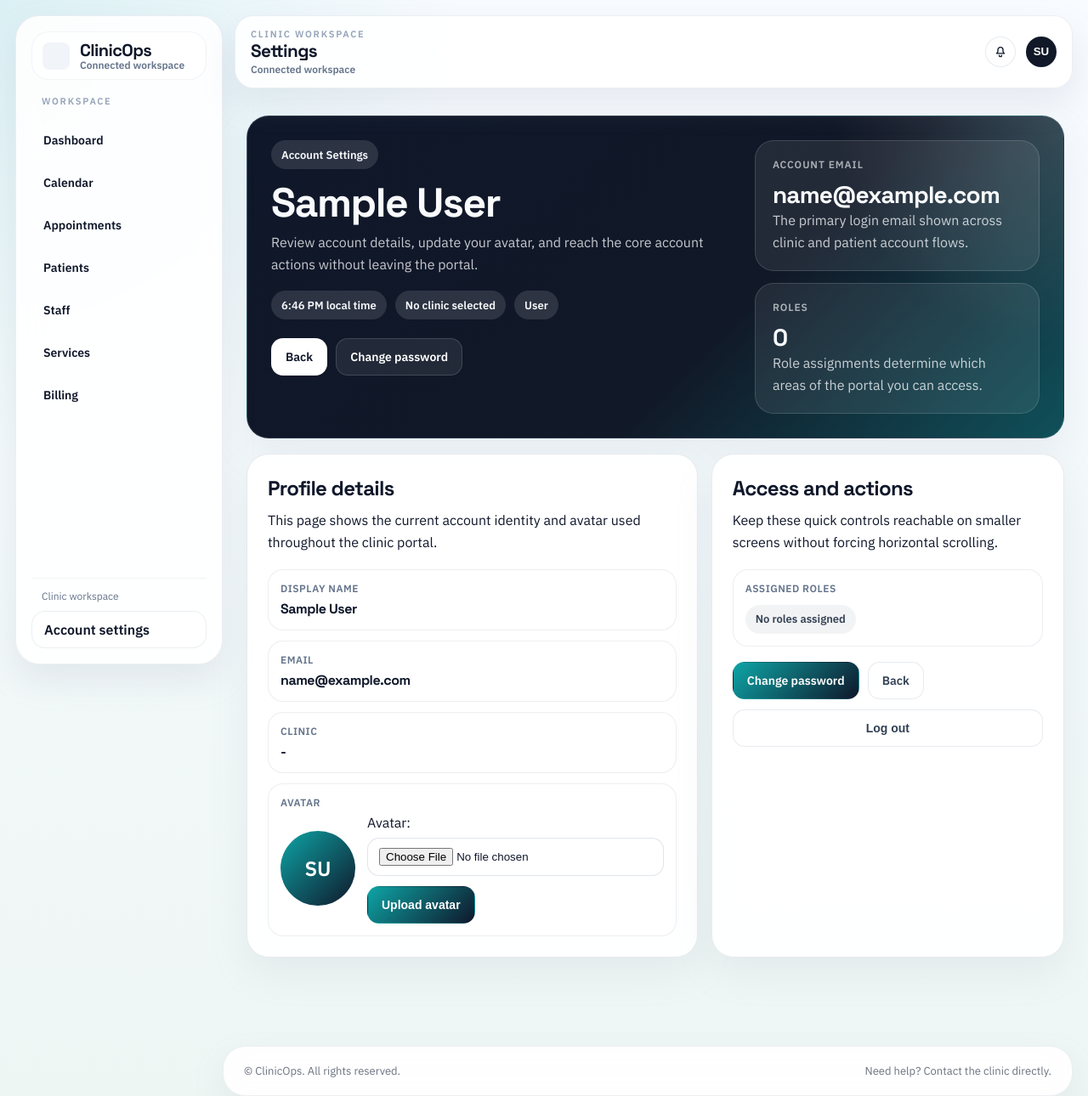
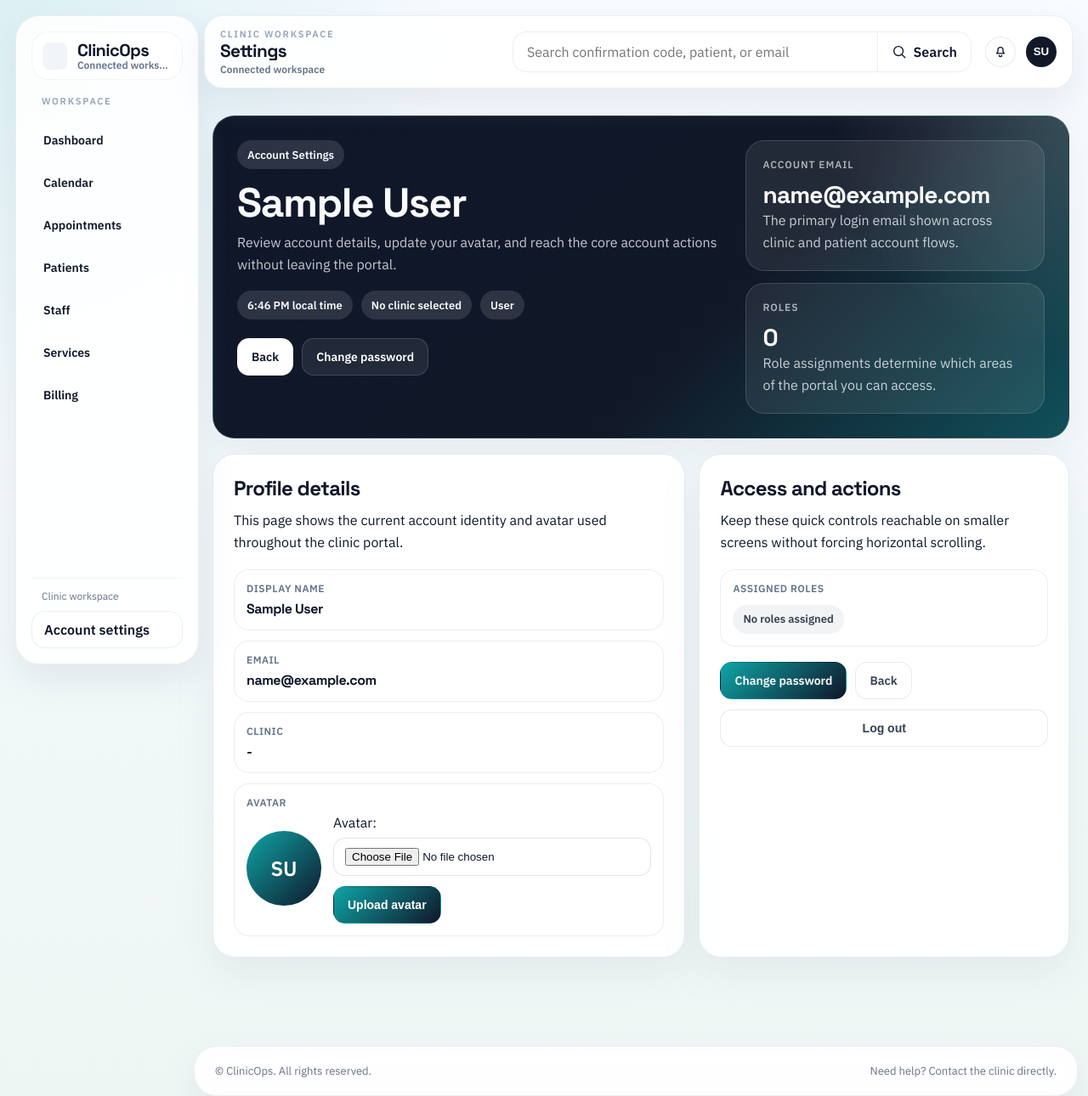
Before and after one commit to pinoyvaautomation/Clinicops, a Django app: page /settings/ in a window 1280 px wide. Shown: the whole page at 85% size. Run offline with Django 5.2, Linux system fonts and the light colour scheme; the visitor is signed in with stand-in values (Sample User, id 1); data that the repository does not hold is empty; parts of the project's set-up code (start-up, migrations or seed data) failed here and were passed over.

Commit message:
Refine portal shell and add staff search

```diff
--- a/core/context_processors.py
+++ b/core/context_processors.py
@@ -7,6 +7,7 @@ from .models import Notification, Patient, Staff
 from .plan_limits import clinic_can_use_notifications, clinic_usage_summary
 
 ALLOWED_GROUPS = {'Admin', 'Doctor', 'Nurse', 'FrontDesk'}
+SEARCHABLE_GROUPS = {'Admin', 'Doctor', 'FrontDesk'}
 
 
 def user_roles(request):
@@ -22,6 +23,7 @@ def user_roles(request):
 
     is_admin = user.is_superuser or user.groups.filter(name='Admin').exists()
     is_staff_user = user.is_superuser or user.groups.filter(name__in=ALLOWED_GROUPS).exists()
+    can_staff_search = user.is_superuser or user.groups.filter(name__in=SEARCHABLE_GROUPS).exists()
 
     clinic = None
     avatar_url = None
@@ -100,4 +102,5 @@ def user_roles(request):
         'nav_notifications_unread_count': unread_notifications,
         'nav_notification_preview': notification_preview,
         'nav_plan_usage': plan_usage,
+        'nav_can_search': can_staff_search and is_staff_user,
     }
--- a/core/templates/core/partials/top_nav.html
+++ b/core/templates/core/partials/top_nav.html
@@ -509,16 +509,16 @@
   }
   body.portal-shell-page {
     --shell-edge: 18px;
-    --shell-sidebar-width: 244px;
+    --shell-sidebar-width: 216px;
     --shell-topbar-height: 76px;
   }
   body.portal-shell-page .wrap {
     max-width: none;
     margin: 0;
-    padding: calc(var(--shell-topbar-height) + 40px) 28px 56px calc(var(--shell-sidebar-width) + 46px);
+    padding: calc(var(--shell-topbar-height) + 40px) 22px 56px calc(var(--shell-sidebar-width) + 34px);
   }
   body.portal-shell-page .site-footer {
-    margin: 48px 18px 0 calc(var(--shell-sidebar-width) + 18px);
+    margin: 48px 12px 0 calc(var(--shell-sidebar-width) + 12px);
     border-radius: 26px;
     border: 1px solid rgba(148, 163, 184, 0.18);
     box-shadow: 0 18px 38px rgba(148, 163, 184, 0.14);
@@ -630,7 +630,7 @@
     padding: 14px 18px;
     position: fixed;
     top: var(--shell-edge);
-    left: calc(var(--shell-sidebar-width) + 32px);
+    left: calc(var(--shell-sidebar-width) + 24px);
     right: var(--shell-edge);
     min-height: var(--shell-topbar-height);
     z-index: 1200;
@@ -671,6 +671,73 @@
     white-space: nowrap;
     overflow: hidden;
     text-overflow: ellipsis;
+  }
+  .topbar-search {
+    flex: 1 1 420px;
+    max-width: 540px;
+    margin-left: auto;
+  }
+  .topbar-search form {
+    margin: 0;
+    display: grid;
+    grid-template-columns: minmax(0, 1fr) auto;
+    align-items: center;
+    border: 1px solid rgba(148, 163, 184, 0.18);
+    border-radius: 16px;
+    background: rgba(255, 255, 255, 0.82);
+    box-shadow: inset 0 1px 0 rgba(255, 255, 255, 0.4);
+    overflow: hidden;
+  }
+  .topbar-search__field {
+    width: 100%;
+    min-width: 0;
+    min-height: 46px;
+    border: none;
+    background: transparent;
+    padding: 0 16px;
+    font: inherit;
+    color: #0f172a;
+  }
+  .topbar-search__field:focus {
+    outline: none;
+  }
+  .topbar-search__button,
+  .topbar-search__shortcut {
+    display: inline-flex;
+    align-items: center;
+    justify-content: center;
+    gap: 8px;
+    min-height: 46px;
+    padding: 0 16px;
+    border: none;
+    border-left: 1px solid rgba(148, 163, 184, 0.18);
+    background: rgba(255, 255, 255, 0.94);
+    color: #0f172a;
+    font: inherit;
+    font-weight: 700;
+    text-decoration: none;
+    cursor: pointer;
+  }
+  .topbar-search__shortcut {
+    display: none;
+    min-height: 40px;
+    padding: 0 12px;
+    border: 1px solid rgba(148, 163, 184, 0.18);
+    border-radius: 14px;
+    background: #fff;
+  }
+  .topbar-search__icon {
+    width: 18px;
+    height: 18px;
+    display: inline-flex;
+    align-items: center;
+    justify-content: center;
+    flex: 0 0 18px;
+  }
+  .topbar-search__icon svg {
+    width: 100%;
+    height: 100%;
+    display: block;
   }
   .nav-drawer {
     position: fixed;
@@ -733,6 +800,12 @@
       padding: 12px 14px;
       border-radius: 22px;
       top: 12px;
+    }
+    .topbar-search {
+      display: none;
+    }
+    .topbar-search__shortcut {
+      display: inline-flex;
     }
     .topbar-title {
       font-size: 1rem;
@@ -827,7 +900,40 @@
     </div>
   </div>
 
+  {% if nav_can_search %}
+    <div class="topbar-search">
+      <form method="get" action="{% url 'portal-search' %}">
+        <input
+          class="topbar-search__field"
+          type="search"
+          name="q"
+          value="{{ request.GET.q|default_if_none:'' }}"
+          placeholder="Search confirmation code, patient, or email"
+          aria-label="Search appointments and patients"
+        >
+        <button class="topbar-search__button" type="submit">
+          <span class="topbar-search__icon" aria-hidden="true">
+            <svg viewBox="0 0 24 24" fill="none">
+              <path d="m21 21-4.35-4.35M10.75 18a7.25 7.25 0 1 1 0-14.5 7.25 7.25 0 0 1 0 14.5Z" stroke="currentColor" stroke-width="1.8" stroke-linecap="round" stroke-linejoin="round"/>
+            </svg>
+          </span>
+          Search
+        </button>
+      </form>
+    </div>
+  {% endif %}
+
   <div class="nav-actions">
+    {% if nav_can_search %}
+      <a class="topbar-search__shortcut" href="{% url 'portal-search' %}" aria-label="Open search">
+        <span class="topbar-search__icon" aria-hidden="true">
+          <svg viewBox="0 0 24 24" fill="none">
+            <path d="m21 21-4.35-4.35M10.75 18a7.25 7.25 0 1 1 0-14.5 7.25 7.25 0 0 1 0 14.5Z" stroke="currentColor" stroke-width="1.8" stroke-linecap="round" stroke-linejoin="round"/>
+          </svg>
+        </span>
+        Search
+      </a>
+    {% endif %}
     {% if nav_is_staff and nav_notifications_enabled %}
       <div class="nav-popover">
         <button
--- a/core/urls.py
+++ b/core/urls.py
@@ -27,6 +27,7 @@ urlpatterns = [
     path('verify-email/<uidb64>/<token>/', views.verify_email, name='verify-email'),
     path('resend-verification/', views.resend_verification, name='resend-verification'),
     path('settings/', views.settings_view, name='settings'),
+    path('search/', views.portal_search, name='portal-search'),
     path('post-login/', views.post_login_redirect, name='post-login'),
     path('appointments/lookup/', views.appointment_lookup, name='appointment-lookup'),
     path('portal/', views.patient_portal, name='patient-portal'),
--- a/core/views.py
+++ b/core/views.py
@@ -470,6 +470,63 @@ def _limit_reached_message(*, item: dict, resource_label: str, action_label: str
     return (
         f'Free plan limit reached for {resource_label}: {item["summary_label"]}. '
         f'Upgrade in billing to continue {action_label}.'
+    )
+
+
+def _searchable_appointments_for_staff(staff: Staff):
+    """Portal search notes: keep appointment search scoped to the current clinic and role."""
+    qs = Appointment.objects.filter(clinic=staff.clinic).select_related('patient', 'staff__user', 'appointment_type')
+    if _is_doctor(staff.user) and not _is_admin(staff.user):
+        qs = qs.filter(staff=staff)
+    return qs
+
+
+def _searchable_patients_for_staff(staff: Staff):
+    """Portal search notes: keep patient search aligned with existing patient-list permissions."""
+    qs = Patient.objects.filter(clinic=staff.clinic)
+    if _is_doctor(staff.user) and not _is_admin(staff.user):
+        patient_ids = Appointment.objects.filter(
+            clinic=staff.clinic,
+            staff=staff,
+        ).values_list('patient_id', flat=True)
+        qs = qs.filter(id__in=patient_ids)
+    return qs
+
+
+def _matches_patient_search(patient: Patient, query: str) -> bool:
+    """Portal search notes: encrypted patient fields need application-side matching."""
+    normalized = query.lower()
+    full_name = f'{patient.first_name} {patient.last_name}'.strip().lower()
+    return any(
+        normalized in value
+        for value in [
+            (patient.first_name or '').lower(),
+            (patient.last_name or '').lower(),
+            full_name,
+            (patient.email or '').lower(),
+            (patient.phone or '').lower(),
+        ]
+        if value
+    )
+
+
+def _matches_appointment_search(appointment: Appointment, query: str) -> bool:
+    """Portal search notes: confirmation codes stay exact-friendly while patient fields match in Python."""
+    normalized = query.lower()
+    service_name = (appointment.appointment_type.name if appointment.appointment_type else '').lower()
+    full_name = f'{appointment.patient.first_name} {appointment.patient.last_name}'.strip().lower()
+    return any(
+        normalized in value
+        for value in [
+            (appointment.confirmation_code or '').lower(),
+            (appointment.patient.first_name or '').lower(),
+            (appointment.patient.last_name or '').lower(),
+            full_name,
+            (appointment.patient.email or '').lower(),
+            (appointment.patient.phone or '').lower(),
+            service_name,
+        ]
+        if value
     )
 
 
@@ -1497,6 +1554,81 @@ def settings_view(request):
             'avatar_saved': success,
             'avatar_url': avatar_url,
             'profile_type': profile_type,
+            'current_local_time': timezone.localtime(timezone.now(), tz),
+        },
+    )
+
+
+@login_required
+def portal_search(request):
+    staff, error = _require_staff_portal(request)
+    if error:
+        return error
+
+    if not (_is_admin(request.user) or _is_frontdesk(request.user) or _is_doctor(request.user)):
+        return HttpResponseForbidden('Search is available to Admin, Front Desk, and Doctor roles only.')
+
+    clinic = staff.clinic
+    tz = ZoneInfo(clinic.timezone or 'UTC')
+    query = (request.GET.get('q') or '').strip()
+    appointments = []
+    patients = []
+
+    if query:
+        normalized_code = query.replace(' ', '').upper()
+        exact_appointment = _searchable_appointments_for_staff(staff).filter(
+            confirmation_code__iexact=normalized_code
+        ).first()
+        if exact_appointment:
+            return redirect('staff-appointment-edit', appointment_id=exact_appointment.id)
+
+        appointments = [
+            appointment
+            for appointment in _searchable_appointments_for_staff(staff).order_by('-start_at')
+            if _matches_appointment_search(appointment, query)
+        ][:8]
+        patients = [
+            patient
+            for patient in _searchable_patients_for_staff(staff).order_by('id')
+            if _matches_patient_search(patient, query)
+        ][:8]
+
+    appointment_results = []
+    for appointment in appointments:
+        appointment_results.append(
+            {
+                'appointment': appointment,
+                'patient_label': _patient_label(appointment.patient),
+                'local_start': timezone.localtime(appointment.start_at, tz),
+                'local_end': timezone.localtime(appointment.end_at, tz),
+                'service_name': appointment.appointment_type.name if appointment.appointment_type else 'General appointment',
+            }
+        )
+
+    patient_results = []
+    for patient in patients:
+        next_appointment = (
+            _searchable_appointments_for_staff(staff)
+            .filter(patient=patient, start_at__gte=timezone.now())
+            .order_by('start_at')
+            .first()
+        )
+        patient_results.append(
+            {
+                'patient': patient,
+                'next_appointment_local': timezone.localtime(next_appointment.start_at, tz) if next_appointment else None,
+            }
+        )
+
+    return render(
+        request,
+        'core/portal_search.html',
+        {
+            'clinic': clinic,
+            'query': query,
+            'appointment_results': appointment_results,
+            'patient_results': patient_results,
+            'has_results': bool(appointment_results or patient_results),
             'current_local_time': timezone.localtime(timezone.now(), tz),
         },
     )
```
Also changed, not shown: core/templates/core/portal_search.html (added, +265 -0 lines), core/tests.py (+92 -0 lines).
